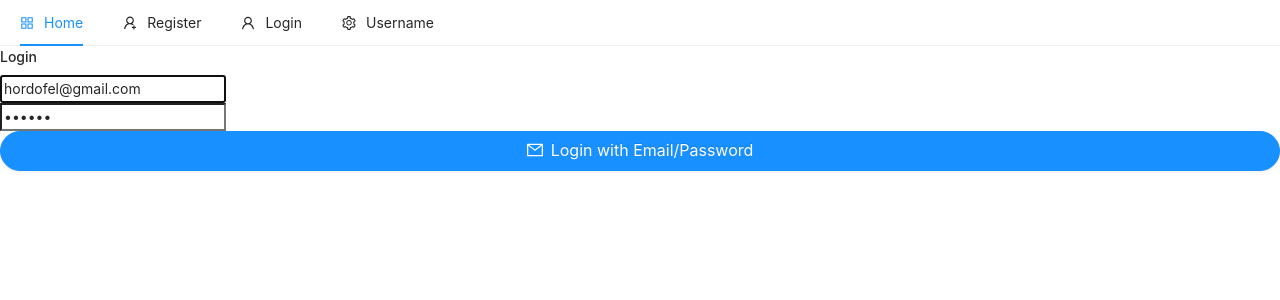
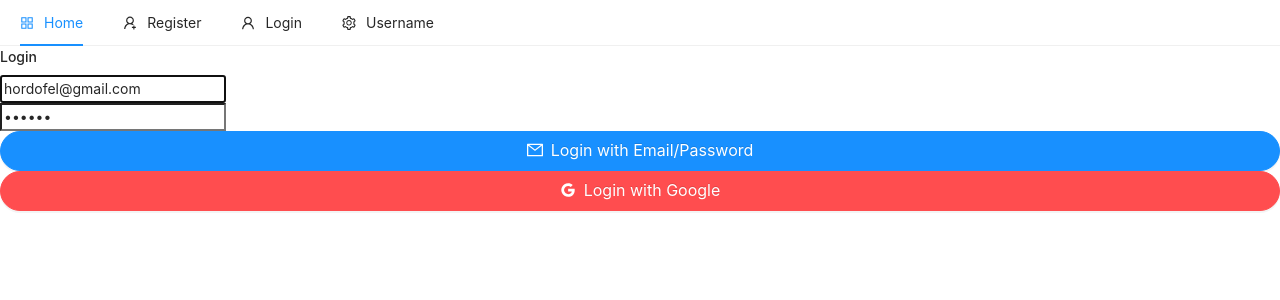
Before and after one commit to Dusty-Hordofel/biloko-mern-ecommerce, a React (Create React App) app in the folder client/: page /login in a window 1280 px wide. Shown: the top 300 px of the page. Built offline with nearby package versions, Linux system fonts and the light colour scheme; no server answers.

Commit message:
Login with Google
        1. add conditionnal rendering in Login Page
        2. Add Google Button.
        3. create googleLogin function
        4. add auth.signInWithPopup(googleAuthProvider)
        5. then handle response with then and catch.
        6. test the script.

```diff
--- a/client/src/pages/auth/Login.jsx
+++ b/client/src/pages/auth/Login.jsx
@@ -1,8 +1,8 @@
 import { useState } from "react";
-import { auth } from "../../firebase";
+import { auth, googleAuthProvider } from "../../firebase";
 import { toast } from "react-toastify";
 import { Button } from "antd";
-import { MailOutlined } from "@ant-design/icons";
+import { GoogleOutlined, MailOutlined } from "@ant-design/icons";
 import { useDispatch } from "react-redux";
 import { useNavigate } from "react-router-dom";
 
@@ -60,9 +60,6 @@
           onChange={(e) => setPassword(e.target.value)} //onChange helps us to track the value of the input element in real-time.
         />
       </div>
-      {/* <button type="submit" className="btn btn-raised">
-        Login
-      </button> */}
       <Button
         onClick={handleSubmit}
         type="primary"
@@ -77,14 +74,49 @@
       </Button>
     </form>
   );
+  const googleLogin = async () => {
+    auth
+      .signInWithPopup(googleAuthProvider)
+      .then(async (result) => {
+        const { user } = result;
+        const idTokenResult = await user.getIdTokenResult();
+        dispatch({
+          type: "LOGGED_IN_USER",
+          payload: {
+            email: user.email,
+            token: idTokenResult.token,
+          },
+        });
+        navigate("/");
+      })
+      .catch((error) => {
+        console.log(error);
+        toast.error(error.message);
+      }); //signInWithPopup is used to sign in with google account
+  };
 
   return (
     <div className="container p-5">
       <div className="row">
         <div className="col-md-6 offset-md-3">
-          <h4>Login</h4>
+          {loading ? (
+            <h4 className="text-danger">Loading....</h4>
+          ) : (
+            <h4>Login</h4>
+          )}
 
           {loginForm()}
+          <Button
+            onClick={googleLogin}
+            type="danger"
+            className="btn mb-3"
+            shape="round"
+            block
+            size="large"
+            icon={<GoogleOutlined />}
+          >
+            Login with Google
+          </Button>
         </div>
       </div>
     </div>
```
Also changed, not shown: 1 other file (tests, documents, lock files or other folders).
